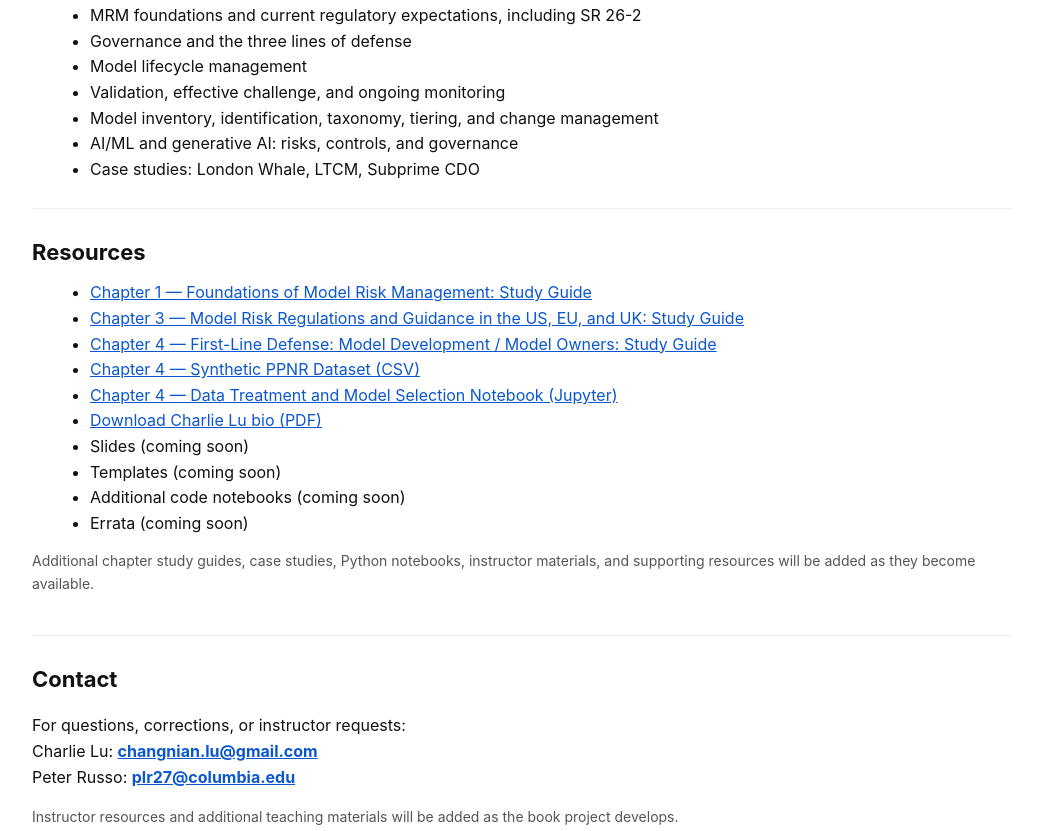
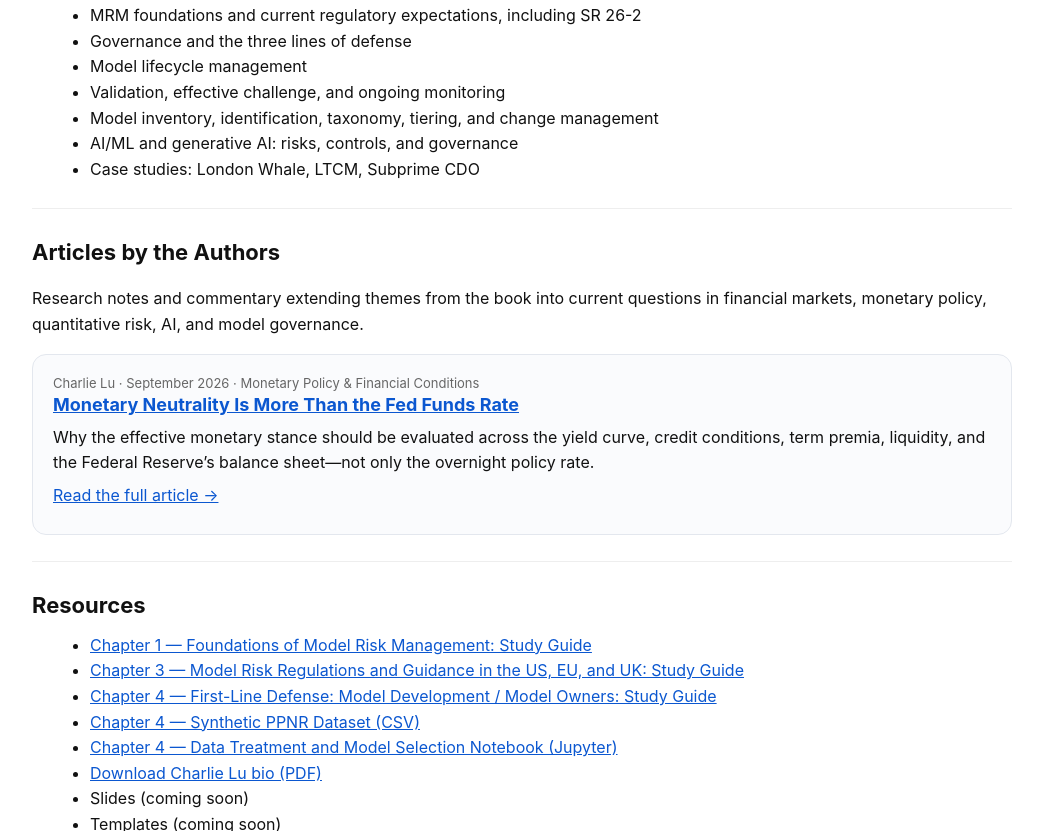
Before and after one commit to changnianlu-afk/modelriskmanagementbook, a plain HTML site: page index.html in a window 1280 px wide. Shown: the part 991-1822 px from the top of the page, without its empty margins (118-1161 px from the left). Drawn offline with Linux system fonts and the light colour scheme.

Commit message:
Update index.html
Add resource portion

```diff
--- a/index.html
+++ b/index.html
@@ -81,6 +81,29 @@
       gap: 22px;
     }
 
+    .article-card {
+      margin-top: 14px;
+      border: 1px solid #e3e7ee;
+      border-radius: 14px;
+      padding: 18px 20px;
+      background: #fafbfd;
+    }
+
+    .article-card h3 {
+      font-size: 18px;
+      margin: 0 0 7px;
+      line-height: 1.35;
+    }
+
+    .article-card p {
+      margin: 7px 0;
+    }
+
+    .article-meta {
+      color: #666;
+      font-size: 13px;
+    }
+
     @media (max-width: 780px) {
       .grid {
         grid-template-columns: 1fr;
@@ -120,6 +143,7 @@
       <div class="btns">
         <a class="primary" href="#contact">Contact</a>
         <a href="#resources">Resources</a>
+        <a href="#articles">Articles</a>
         <a href="#toc">Contents</a>
       </div>
 
@@ -150,7 +174,6 @@
       <h2>Key topics</h2>
 
       <div class="grid">
-
         <div>
           <ul>
             <li>SR 26-2 and current model risk governance expectations</li>
@@ -170,7 +193,6 @@
             <li>AI/ML and generative AI model risk management</li>
           </ul>
         </div>
-
       </div>
     </div>
 
@@ -195,12 +217,41 @@
     </div>
 
 
+    <!-- Articles by the Authors -->
+    <div class="section" id="articles">
+      <h2>Articles by the Authors</h2>
+
+      <p>
+        Research notes and commentary extending themes from the book into current questions
+        in financial markets, monetary policy, quantitative risk, AI, and model governance.
+      </p>
+
+      <div class="article-card">
+        <div class="article-meta">Charlie Lu · September 2026 · Monetary Policy &amp; Financial Conditions</div>
+        <h3>
+          <a href="articles/monetary-neutrality-beyond-the-fed-funds-rate.html">
+            Monetary Neutrality Is More Than the Fed Funds Rate
+          </a>
+        </h3>
+        <p>
+          Why the effective monetary stance should be evaluated across the yield curve,
+          credit conditions, term premia, liquidity, and the Federal Reserve’s balance sheet—not
+          only the overnight policy rate.
+        </p>
+        <p>
+          <a href="articles/monetary-neutrality-beyond-the-fed-funds-rate.html">
+            Read the full article →
+          </a>
+        </p>
+      </div>
+    </div>
+
+
     <!-- Resources -->
     <div class="section" id="resources">
       <h2>Resources</h2>
 
       <ul>
-
         <li>
           <a href="resources/chapter1-study-guide.html">
             Chapter 1 — Foundations of Model Risk Management: Study Guide
@@ -232,11 +283,7 @@
         </li>
 
         <li>
-          <a
-            href="assets/bios/Charlie_Lu_Bio.pdf"
-            target="_blank"
-            rel="noopener"
-          >
+          <a href="assets/bios/Charlie_Lu_Bio.pdf" target="_blank" rel="noopener">
             Download Charlie Lu bio (PDF)
           </a>
         </li>
@@ -245,7 +292,6 @@
         <li>Templates (coming soon)</li>
         <li>Additional code notebooks (coming soon)</li>
         <li>Errata (coming soon)</li>
-
       </ul>
 
       <p class="note">
```
